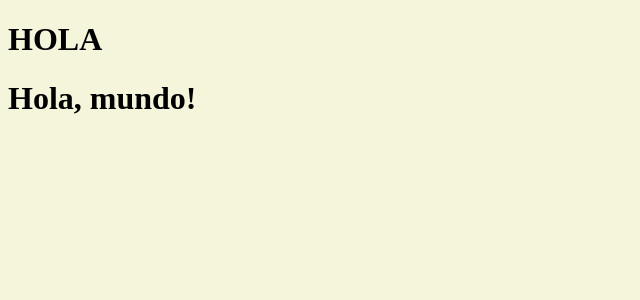
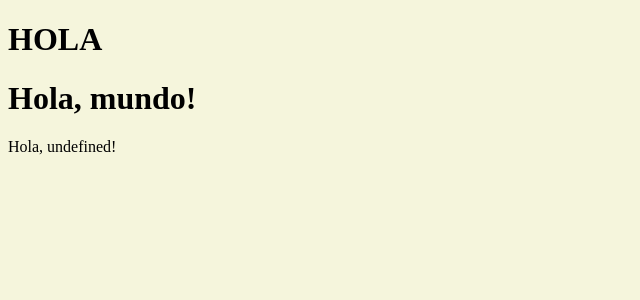
Before and after one commit to vespinozagallegos/DEMO-M3-C9-ReatLifeCycle, a React (Vite) app in the folder demo-clase9-React-Lifecycle/: page / in a window 1280 px wide. Shown: the top 300 px of the page, without its empty margins (0-640 px from the left). Built offline with nearby package versions, Linux system fonts and the light colour scheme.

Commit message:
Se renderiza el saludo y se ve que el nombre no esta definido pero esto es para MOSTRAR LA ESTRUCTURA ANTIGUA del componente de clase solamente. Se ordenan los mensajes

```diff
--- a/demo-clase9-React-Lifecycle/src/App.jsx
+++ b/demo-clase9-React-Lifecycle/src/App.jsx
@@ -1,6 +1,7 @@
 // import { useState } from 'react'
 import styles from './App.module.css'
 import Saludo from './Components/ComponenteDeClase';
+import SaludoPersonalizado from './Components/ComponenteDeClase2';
 
 console.log(styles);
 
@@ -11,6 +12,7 @@ function App() {
     <div>
       <h1>HOLA</h1>
       <Saludo/>
+      <SaludoPersonalizado/>
     </div>
 
   );
```
Also changed, not shown: demo-clase9-React-Lifecycle/src/Components/ComponenteDeClase2.jsx (+4 -3 lines).
